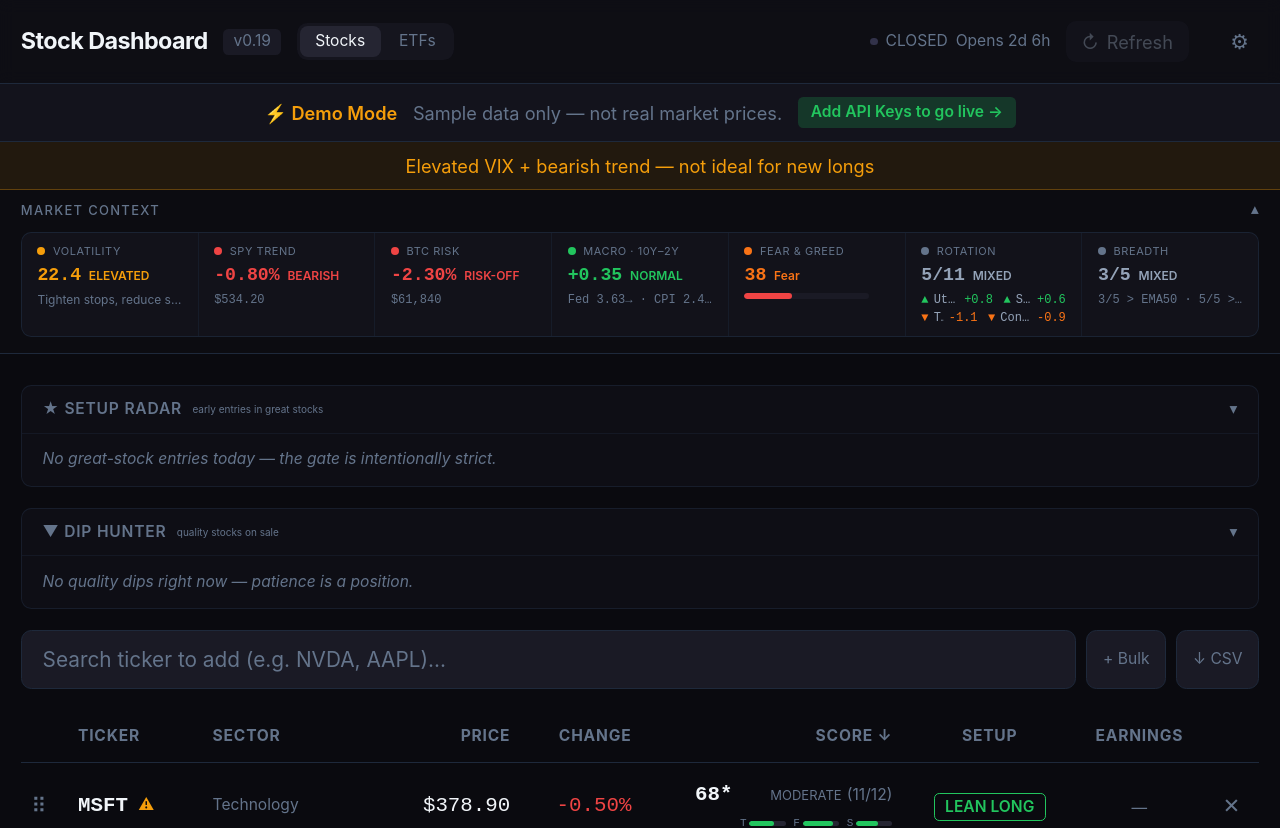
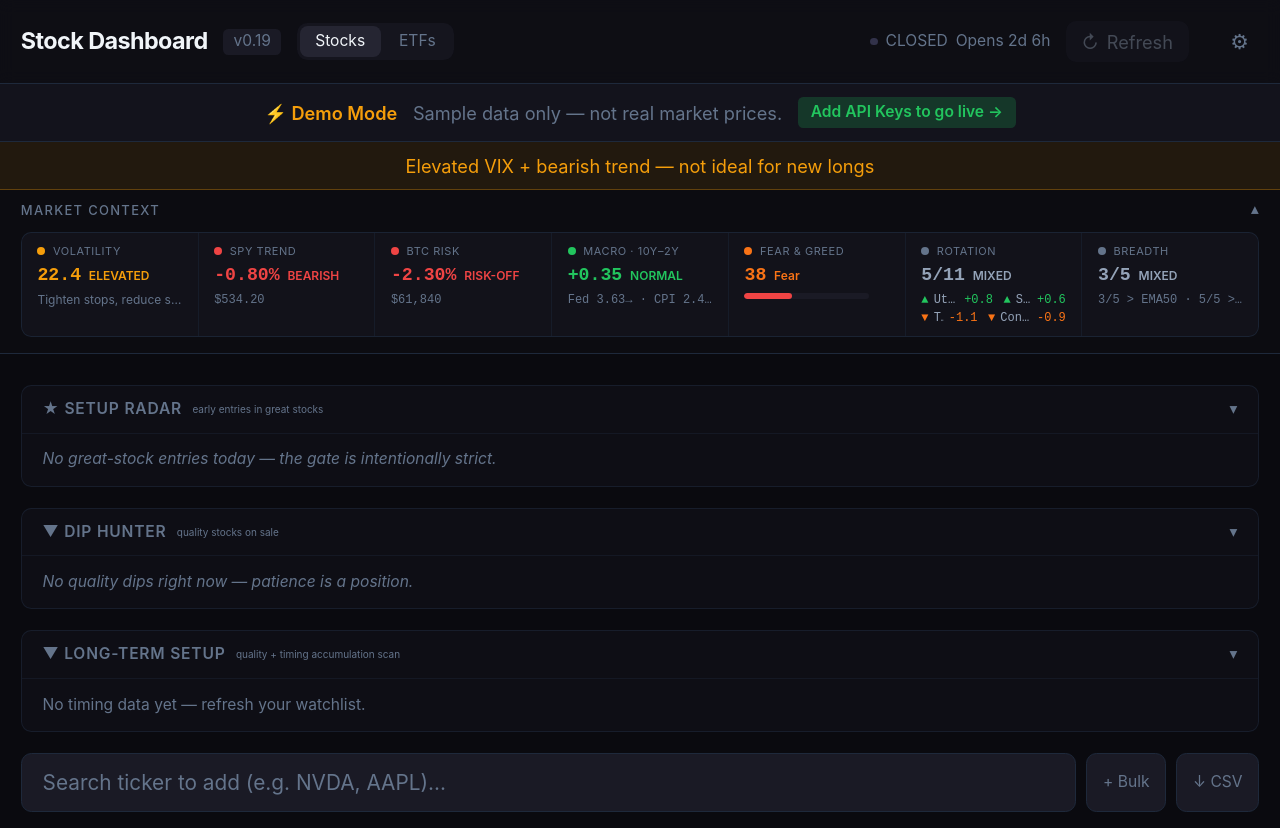
Before and after one commit to hutuleac/Stock_Anaysis_Dashboard, a Svelte app: page / in a window 1280 px wide. Shown: the top 828 px of the page. Built offline with nearby package versions, Linux system fonts and the light colour scheme.

Commit message:
feat: add LongTermScanPanel — watchlist-wide accumulation scan

```diff
--- a/src/App.svelte
+++ b/src/App.svelte
@@ -18,6 +18,7 @@
 
   import SetupRadar from './lib/components/SetupRadar.svelte';
   import DipRadar from './lib/components/DipRadar.svelte';
+  import LongTermScanPanel from './lib/components/LongTermScanPanel.svelte';
   import EtfDashboard from './lib/components/EtfDashboard.svelte';
   import { getUniqueProxies, setEtfProxyData, setEtfSpyCloses, requestEtfExpand } from './lib/stores/etflist.svelte.js';
   import TooltipOverlay from './lib/components/TooltipOverlay.svelte';
@@ -728,6 +729,7 @@
     {#if activeView === 'stocks'}
       <SetupRadar />
       <DipRadar marketData={marketContextData} />
+      <LongTermScanPanel marketContextData={marketContextData} />
       <WatchlistTable onTickerAdded={handleRefresh} onTickerExpand={loadQualityScoreForTicker} />
     {:else}
       <EtfDashboard />
--- /dev/null
+++ b/src/lib/components/LongTermScanPanel.svelte
@@ -0,0 +1,80 @@
+<script>
+  import { getTickers, getTickerData, selectTicker } from '../stores/watchlist.svelte.js';
+  import { buildLongTermSetup } from '../longTermSetup.js';
+
+  let { marketContextData = null } = $props();
+  let collapsed = $state(false);
+
+  const STATUS_ORDER = ['ACCUMULATE', 'OVERSOLD_BUT_CAUTION', 'WATCHLIST', 'NEUTRAL', 'WAIT', 'INSUFFICIENT_DATA'];
+
+  const rows = $derived.by(() => {
+    const fearGreed = marketContextData?.fearGreed?.data?.score ?? null;
+    return getTickers()
+      .map(t => {
+        const data = getTickerData(t.symbol);
+        if (!data?.timingScore) return null; // no candle data yet — nothing to show
+        const setup = buildLongTermSetup(data.timingScore, data.qualityScore ?? null, { fearGreed });
+        return { symbol: t.symbol, setup };
+      })
+      .filter(Boolean)
+      .sort((a, b) => STATUS_ORDER.indexOf(a.setup.status) - STATUS_ORDER.indexOf(b.setup.status));
+  });
+
+  const primaryRows = $derived(rows.filter(r => r.setup.status === 'ACCUMULATE' || r.setup.status === 'OVERSOLD_BUT_CAUTION'));
+  let showAll = $state(false);
+
+  function statusStyle(status) {
+    if (status === 'ACCUMULATE') return 'bg-bull-strong/20 text-bull-strong';
+    if (status === 'OVERSOLD_BUT_CAUTION') return 'bg-uncertain/20 text-uncertain';
+    if (status === 'WATCHLIST') return 'bg-uncertain/20 text-uncertain';
+    return 'bg-surface-600 text-text-secondary'; // NEUTRAL / WAIT / INSUFFICIENT_DATA
+  }
+
+  function statusLabel(status) {
+    if (status === 'OVERSOLD_BUT_CAUTION') return 'CHECK QUALITY';
+    return status;
+  }
+</script>
+
+{#if getTickers().length}
+  <div class="mb-4 border border-border/60 rounded-lg overflow-hidden bg-surface-800/60">
+    <button
+      class="w-full flex items-center justify-between px-4 py-2.5 hover:bg-surface-700/30 transition-colors"
+      onclick={() => collapsed = !collapsed}
+    >
+      <div class="flex items-center gap-2">
+        <span class="text-xs font-semibold text-text-muted uppercase tracking-wider cursor-default">▼ Long-Term Setup</span>
+        <span class="text-[10px] text-text-muted hidden sm:inline">quality + timing accumulation scan</span>
+        {#if primaryRows.length}
+          <span class="text-[10px] bg-bull-strong/20 text-bull-strong px-1.5 py-0.5 rounded font-semibold">{primaryRows.length}</span>
+        {/if}
+      </div>
+      <span class="text-text-muted text-xs">{collapsed ? '▸' : '▾'}</span>
+    </button>
+
+    {#if !collapsed}
+      <div class="px-4 pb-3 border-t border-border/40 pt-3">
+        {#if !rows.length}
+          <p class="text-xs text-text-muted">No timing data yet — refresh your watchlist.</p>
+        {:else}
+          <div class="space-y-1.5">
+            {#each (showAll ? rows : primaryRows.length ? primaryRows : rows.slice(0, 3)) as row (row.symbol)}
+              <button
+                class="w-full flex items-center justify-between px-2.5 py-1.5 rounded bg-surface-700/50 hover:bg-surface-700 transition-colors text-left"
+                onclick={() => selectTicker(row.symbol)}
+              >
+                <span class="text-xs font-mono font-semibold text-text-primary">{row.symbol}</span>
+                <span class="text-[10px] px-1.5 py-0.5 rounded font-semibold {statusStyle(row.setup.status)}">{statusLabel(row.setup.status)}</span>
+              </button>
+            {/each}
+          </div>
+          {#if !showAll && rows.length > (primaryRows.length || 3)}
+            <button class="text-[10px] text-text-muted hover:text-text-secondary mt-2" onclick={() => showAll = true}>
+              Show all {rows.length} tickers ▾
+            </button>
+          {/if}
+        {/if}
+      </div>
+    {/if}
+  </div>
+{/if}
```
